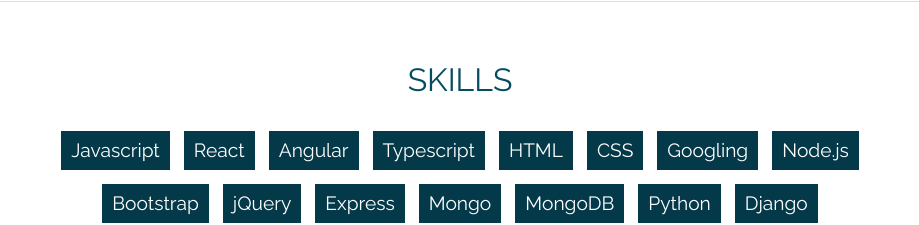
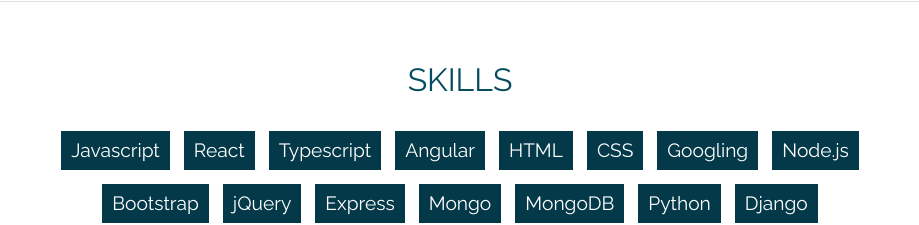
Before and after one commit to austinschroeder/portfolio-react, a React (Create React App) app: page / in a window 1280 px wide. Shown: the part 1080-1305 px from the top of the page, without its empty margins (180-1099 px from the left). Built offline with nearby package versions, Linux system fonts and the light colour scheme.

Commit message:
update skills

```diff
--- a/src/components/Skills.js
+++ b/src/components/Skills.js
@@ -3,8 +3,8 @@ import React, { useEffect } from 'react';
 const skillNames = [
   'Javascript',
   'React',
+  'Typescript',
   'Angular',
-  'Typescript',
   'HTML',
   'CSS',
   'Googling',
```
